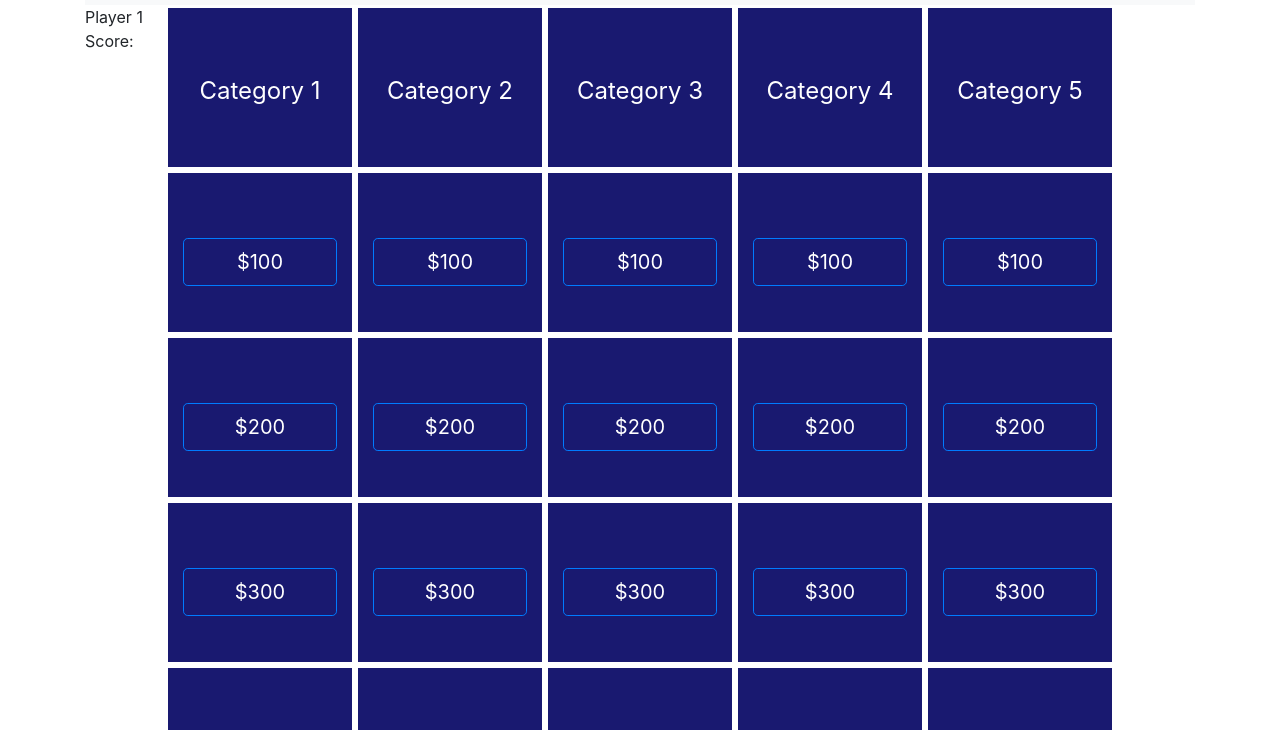
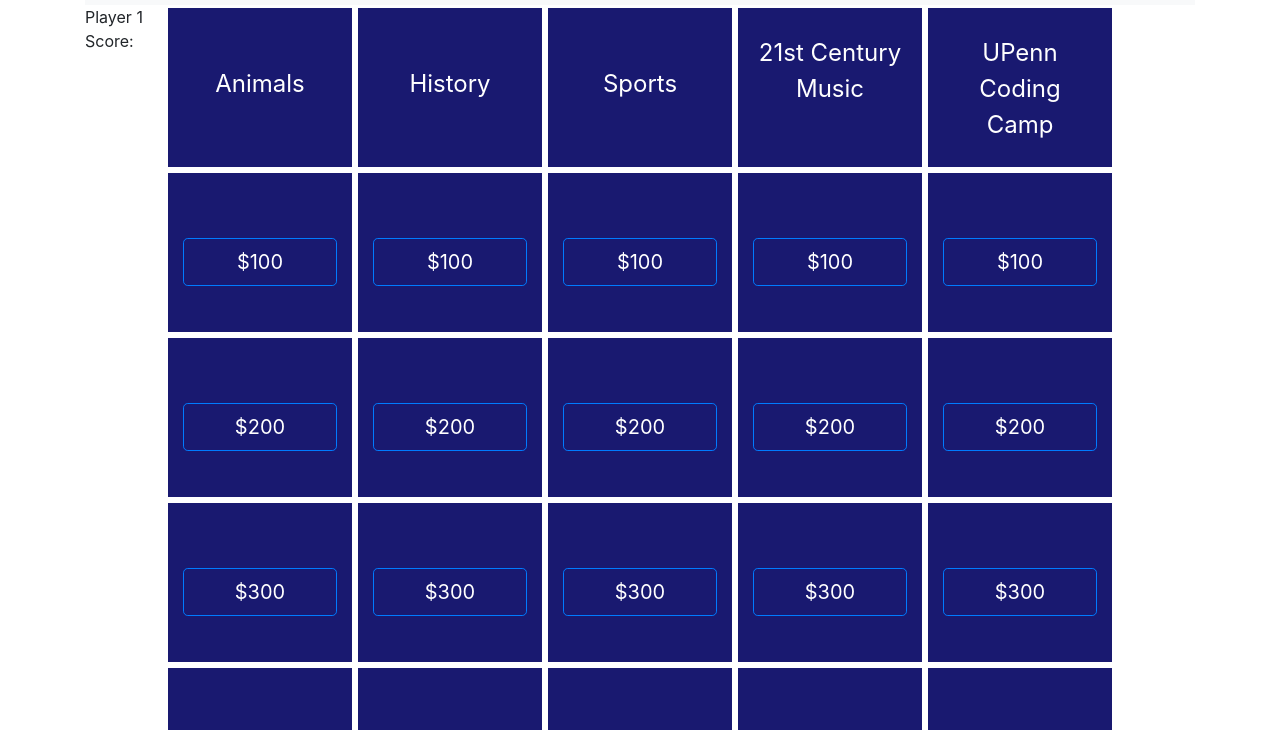
Before and after one commit to okidli1/MidnightBlue, a plain HTML site: page jeopardy.html in a window 1280 px wide. Shown: the part 51-781 px from the top of the page. Drawn offline with nearby package versions, Linux system fonts and the light colour scheme.

Commit message:
add headings

```diff
--- a/javascript.js
+++ b/javascript.js
@@ -346,10 +346,6 @@ $(document).ready(function(){
 
    $(document).ready(function(){
     $(".btn-choiceMusic1").on("click",function() {
-<<<<<<< HEAD
-=======
-
->>>>>>> 9ae4d88a06a963f2a8a823c9ec1c20fa4011da8c
     if($(this).val()== 3){
       if(turnCounter % 2 == 0){
          player1Score +=100;
--- a/jeopardy.html
+++ b/jeopardy.html
@@ -37,8 +37,8 @@
             <div class="col-1">
                 <p>Player 1 Score: </p>
             </div>
-            <div class="col-2" style="color:white; border: solid white 3px; height: 165px; text-align: center; background-color: midnightblue; font-size: x-large; padding-top: 65px;">
-                Category 1
+            <div class="col-2" style="color:white; border: solid white 3px; height: 165px; text-align: center; background-color: midnightblue; font-size: x-large; padding-top: 58px;">
+                Animals
 
                 <div class="modal fade" id="exampleModal" tabindex="-1" role="dialog" aria-labelledby="exampleModalLabel" aria-hidden="true">
                     <div class="modal-dialog" role="document">
@@ -64,17 +64,17 @@
 
 
             </div>
-            <div class="col-2" style="color:white; border: solid white 3px; height: 165px; text-align: center; background-color: midnightblue; font-size: x-large; padding-top: 65px">
-                Category 2
+            <div class="col-2" style="color:white; border: solid white 3px; height: 165px; text-align: center; background-color: midnightblue; font-size: x-large; padding-top: 58px">
+                History
             </div>
-            <div class="col-2" style="color:white; border: solid white 3px; height: 165px; text-align: center; background-color: midnightblue; font-size: x-large; padding-top: 65px;">
-                Category 3
+            <div class="col-2" style="color:white; border: solid white 3px; height: 165px; text-align: center; background-color: midnightblue; font-size: x-large; padding-top: 58px;">
+                Sports
             </div>
-            <div class="col-2" style="color:white; border: solid white 3px; height: 165px; text-align: center; background-color: midnightblue; font-size: x-large; padding-top: 65px;">
-                Category 4
+            <div class="col-2" style="color:white; border: solid white 3px; height: 165px; text-align: center; background-color: midnightblue; font-size: x-large; padding-top: 27px;">
+                21st Century Music
             </div>
-            <div class="col-2" style="color:white; border: solid white 3px; height: 165px; text-align: center; background-color: midnightblue; font-size: x-large; padding-top: 65px;">
-                Category 5
+            <div class="col-2" style="color:white; border: solid white 3px; height: 165px; text-align: center; background-color: midnightblue; font-size: x-large; padding-top: 27px;">
+                UPenn Coding Camp
             </div>
             <div class="col-1">
 
```
Also changed, not shown: collaboration.html (deleted, +0 -19 lines).
